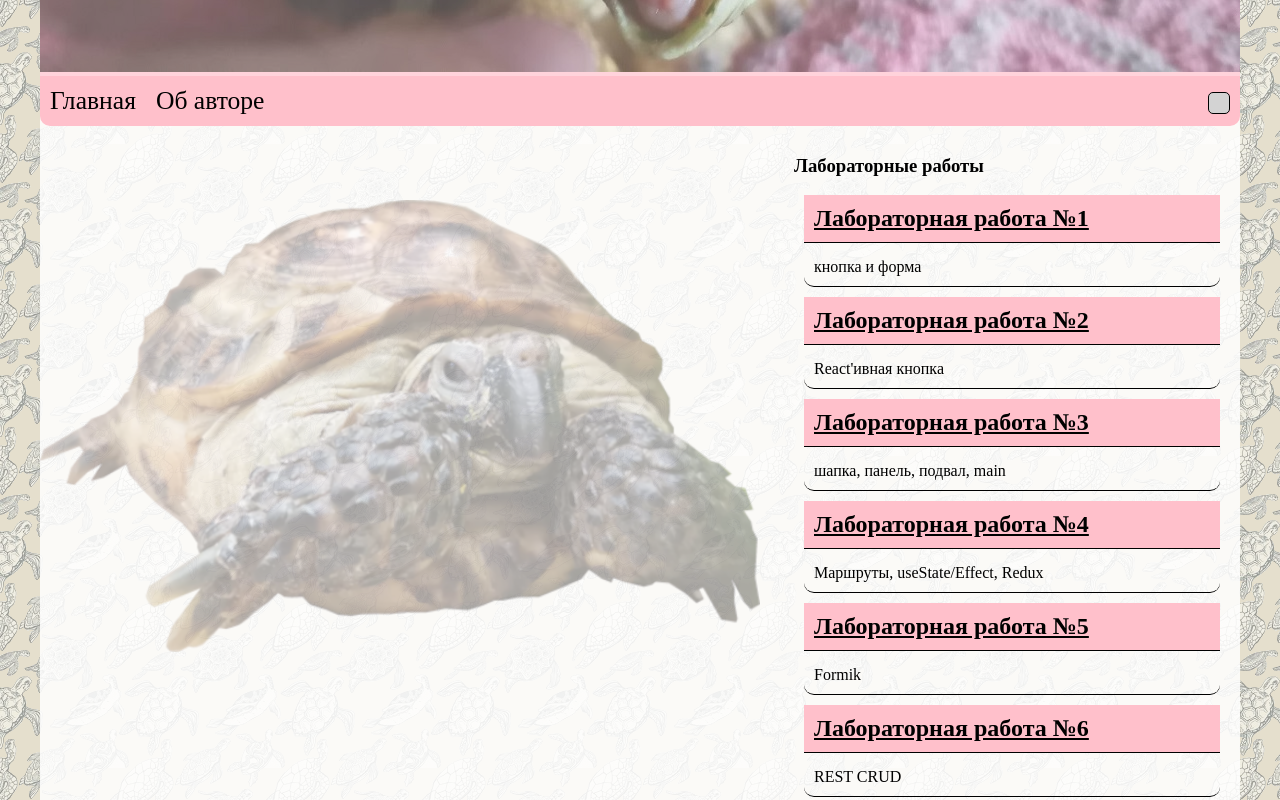
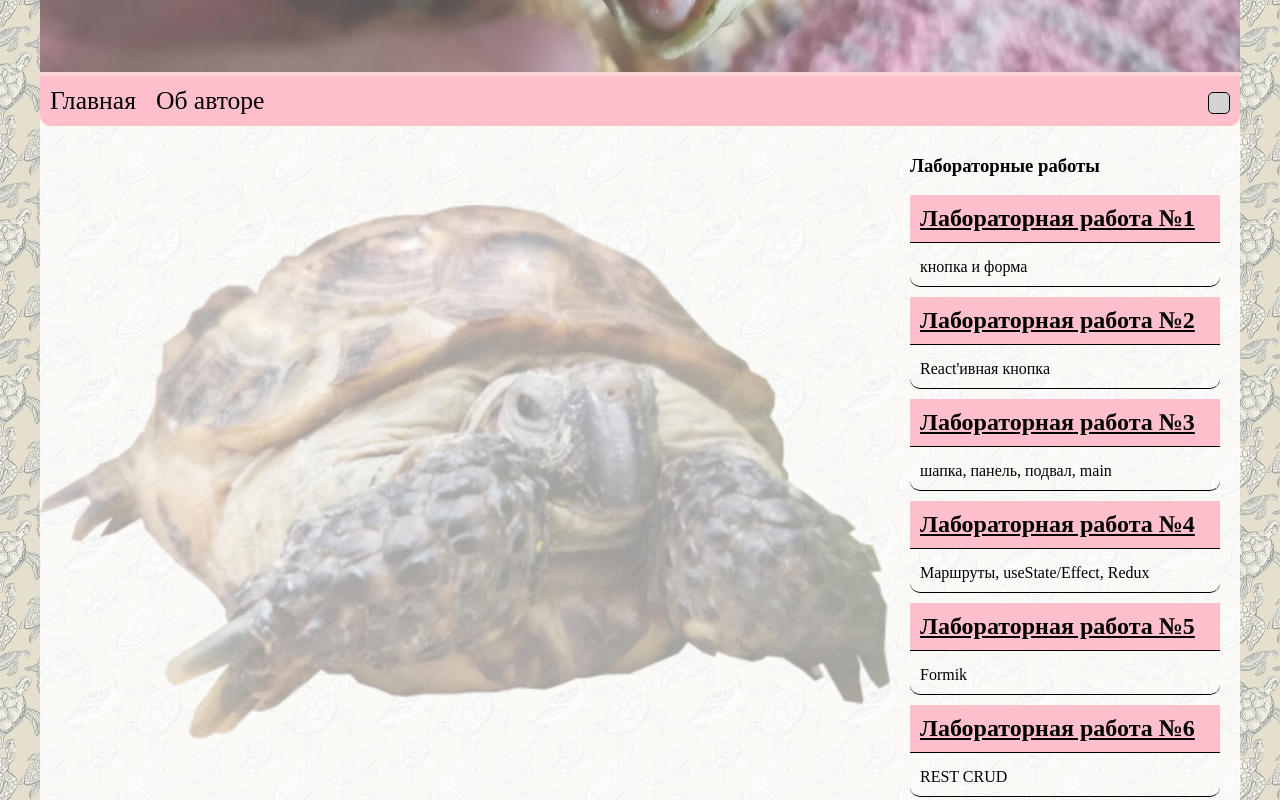
Before and after one commit to Berrek-creator/altgy_modern_web, a React (Vite) app: page / in a window 1280 px wide. Shown: the part 480-1280 px from the top of the page. Built offline with nearby package versions, Linux system fonts and the light colour scheme.

Commit message:
sidebar in progress

```diff
--- a/src/App.jsx
+++ b/src/App.jsx
@@ -15,11 +15,14 @@ function App() {
       <>
         <Header_component></Header_component>
 
-        <main id="front-page" className="c-container">
-          <Outlet></Outlet>
-        </main>
+        <div id='main-wrap'>
+          <main id="front-page" className="c-container">
+            <Outlet></Outlet>
+          </main>
 
-        <Sidebar></Sidebar>
+          <Sidebar></Sidebar>
+        </div>
+
 
         <Footer_component></Footer_component>
       </>
--- a/src/components/Sidebar.jsx
+++ b/src/components/Sidebar.jsx
@@ -1,8 +1,10 @@
 import { useLocation } from "react-router-dom";
 import SidebarItem from "./SidebarItem";
-import { useState } from 'react';
+import { useState, useContext } from 'react';
 
 import FancyButton from "../routes/lab2/FancyButton";
+
+import { ThemeContext } from "../ThemeContext";
 
 import { FaWindowClose } from "react-icons/fa";
 
@@ -18,12 +20,7 @@ function Sidebar() {
         "REST CRUD"
     ]
 
-    const [is_open, setIsOpen] = useState(true)
-
-    function toggleSidebar() {
-        console.log("CLICK!")
-        setIsOpen(is_open ? false : true)
-    }
+    const [is_open, toggleSidebar] = useContext(ThemeContext).sidebar
 
     let location = useLocation();
     const [activeItem, setActiveItem] = useState(0)
@@ -33,8 +30,8 @@ function Sidebar() {
     }
 
     return (
-    <aside id="sidebar-right" >
-        <section id="last-news" className={'c-container ' + (is_open ? '' : 'collapsed')}>
+    <aside id="sidebar-right" className={'c-container ' + (is_open ? 'n-collapsed' : 'collapsed')}>
+        <section id="last-news" >
             <h3>Лабораторные работы</h3>
             {labs.map((desc, i) => {
                 let n = i + 1;
--- a/src/index.css
+++ b/src/index.css
@@ -19,6 +19,10 @@ html {
 
 body {
   background-color: rgba(255,255,255,0.85);
+}
+
+h3 {
+  padding: 0px 10px;
 }
 
 main {
@@ -46,7 +50,6 @@ main {
 
 .gallery-container a {
   text-decoration: none;
-
 }
 
 
@@ -87,17 +90,12 @@ header {
 }
 
 #front-page {
-  width: 60%;
+  width: 100%;
   display: inline-block
 }
 
 #front-page section {
   margin: 10px;
-}
-
-aside {
-  float: right;
-  width: 38%;
 }
 
 .news-card-preview {
@@ -154,12 +152,16 @@ aside {
 nav {
   display: flex;
   align-items: center;
+}
 
+.n-collapsed {
+  margin-right: auto;
+  transition: margin-right 1s;
 }
 
 .collapsed {
-  width: 0;
-  display: none;
+  margin-right: -400px !important;
+  transition: margin-right 1s;
 }
 
 nav .nav-right {
@@ -190,9 +192,15 @@ nav a:hover {
   height: auto;
 }
 
+#main-wrap {
+  display: flex;
+  overflow-x: hidden;
+}
 
 #sidebar-right {
+  min-width: 350px;
   display: flex;
+  margin-right: 0px;
 }
 
 #sidebar-right #side-bar-toggler {
@@ -292,6 +300,10 @@ figure {
 }
 
 @media (max-width: 960px) {
+  #main-wrap {
+    flex-wrap: wrap;
+  }
+
   #front-page {
       width: 100%;
       display: inline-block
```
